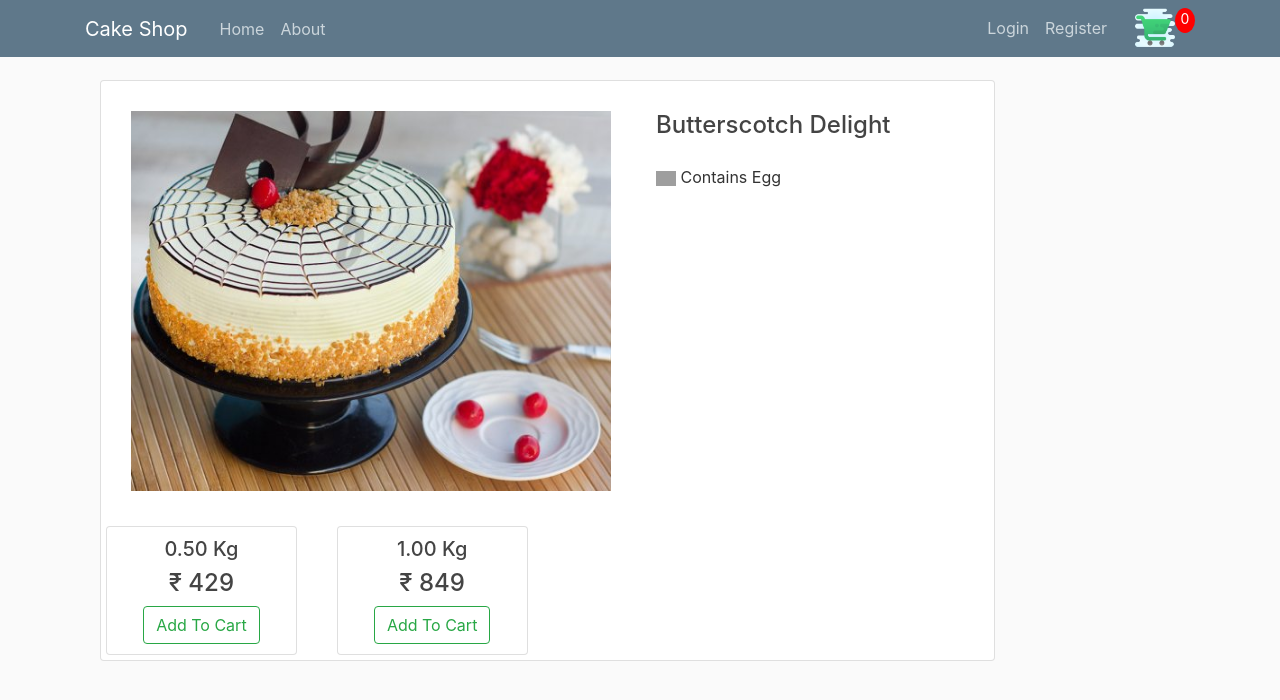
After one commit to manjiri13/final-cake, a Django app: page /1/ in a window 1280 px wide. The commit adds this page. Shown: the top 700 px of the page. Run offline with Django 3.2, Linux system fonts and the light colour scheme; data comes from the database, SQL or seed files in the repository; both versions use the stored data as it was after the commit; some libraries are stand-ins or nearby versions; grey boxes are pictures that could not be loaded.

Commit message:
detailPage

```diff
--- a/src/static/css/main.css
+++ b/src/static/css/main.css
@@ -103,9 +103,30 @@ a.article-title:hover {
   border-radius: 50%;
   font-size: 14px;
 }
-.icon-egg{
-  width : 20px;
+.icon-egg {
+  width: 20px;
 }
-.card-text{
+.card-text {
   float: right;
 }
+.details_img {
+  height: 400px;
+  width: 500px;
+  padding: 10px;
+  margin: 5px;
+}
+.size-price {
+  align-items: center;
+  padding: 10px;
+  margin: 5px;
+}
+
+.title_details {
+  align-items: center;
+  padding: 10px;
+  margin: 5px;
+}
+.details {
+  padding: 10px;
+  margin: 5px;
+}
--- a/src/store/models.py
+++ b/src/store/models.py
@@ -17,12 +17,18 @@ class ProductDetail(models.Model):
     @property
     def get_price_1kg(self):
         products = self.product_set.all()
-        price_list = [product.get_price for product in products if product.size == 1]
+        price_list = [product.get_price for product in products if product.size == 0.5]
         price = price_list[0]
         return price
 
+    def get_price_size_all(self):
+        products = self.product_set.all()
+        p_size_list = [product.get_price_size for product in products]
+        return p_size_list
+
+
     def get_absolute_url(self):
-        return reverse('product-detail', kwargs={'pk': self.pk})
+        return reverse('product-detail', kwargs={'pk': self.pk , 'slug': self.name})
 
 
 class Product(models.Model):
@@ -37,6 +43,13 @@ class Product(models.Model):
     def get_price(self):
         price = int(self.price)
         return price
+
+    @property
+    def get_price_size(self):
+        size = self.size
+        price = int(self.price)
+        return size,price
+
 
 
 class Order(models.Model):
--- a/src/store/urls.py
+++ b/src/store/urls.py
@@ -4,5 +4,5 @@ from . import views
 
 urlpatterns = [
     path('', views.home, name='store-home'),
-    path('details/',views.productDetailView, name='store-detail'),
+    path('<int:pk>/', views.ProductDetailView.as_view(), name='store-detail'),
 ]
--- a/src/store/views.py
+++ b/src/store/views.py
@@ -1,6 +1,7 @@
 from django.shortcuts import render
 from .models import *
 from django.shortcuts import render, get_object_or_404
+from django.views.generic import DetailView
 # Create your views here.
 
 
@@ -13,11 +14,7 @@ def home(request):
     return render(request, 'store/home.html', context)
 
 
-def productDetailView(request, ):  #id = None
-    # product = get_object_or_404(ProductDetail, id=id)
-    context = {
-        'title' : 'details',
-        # 'product' : product,
-    }
 
-    return render(request, 'store/details.html', context)
+
+class ProductDetailView(DetailView):
+    model = ProductDetail
--- /dev/null
+++ b/src/templates/store/productdetail_detail.html
@@ -0,0 +1,44 @@
+{% extends "base.html" %} {% load static %}{% block content %}
+
+<div class="col-lg-10">
+  <div class="card">
+    <div class="row details">
+      <img class="details_img" src="{{ object.image.url }}" alt="" />
+      <div class="col">
+        <h4 class="title_details">{{ object.name }}</h4>
+        <div class="row title_details">
+          {% if object.egg %}
+          <p class="card-text">
+            <img
+              class="icon-egg"
+              src="{% static 'images/non-veg.jpg' %}"
+              alt=""
+            />
+            Contains Egg
+          </p>
+          {% else %}
+          <p class="card-text">
+            <img class="icon-egg" src="{% static 'images/veg.jpg' %}" alt="" />
+            100%Eggless
+          </p>
+          {% endif %}
+        </div>
+      </div>
+    </div>
+    <div class="row">
+      {% for detail in object.get_price_size_all %}
+      <div class="col-lg-3">
+        <div class="card size-price">
+          <h5>{{ detail.0 }} Kg</h5>
+          <h4>&#x20b9; {{ detail.1 }}</h4>
+          <button type="button" class="btn btn-outline-success add-cart">
+            Add To Cart
+          </button>
+        </div>
+      </div>
+      {% endfor %}
+    </div>
+  </div>
+</div>
+
+{% endblock content %}
```
Also changed, not shown: src/templates/store/details.html (deleted, +0 -11 lines), src/templates/store/home.html (+7 -3 lines), src/db.sqlite3.
